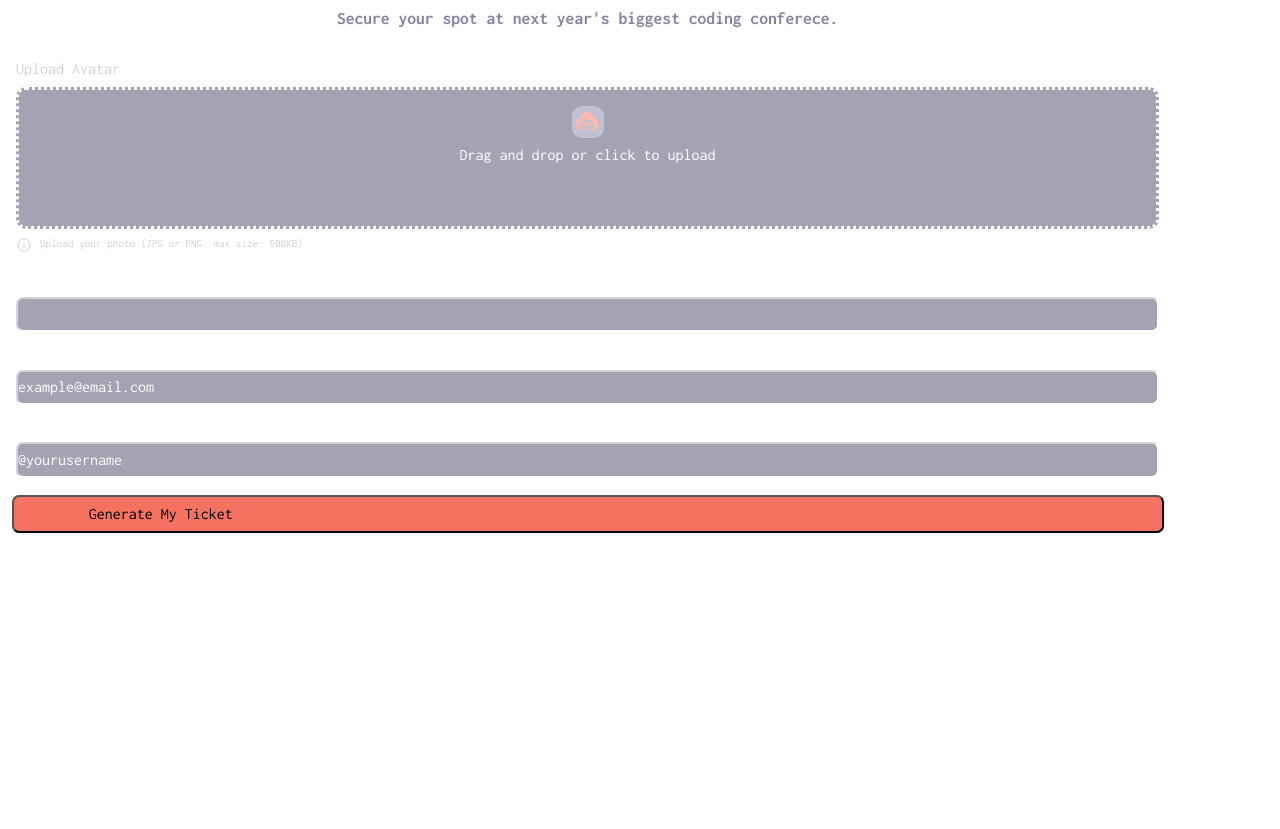
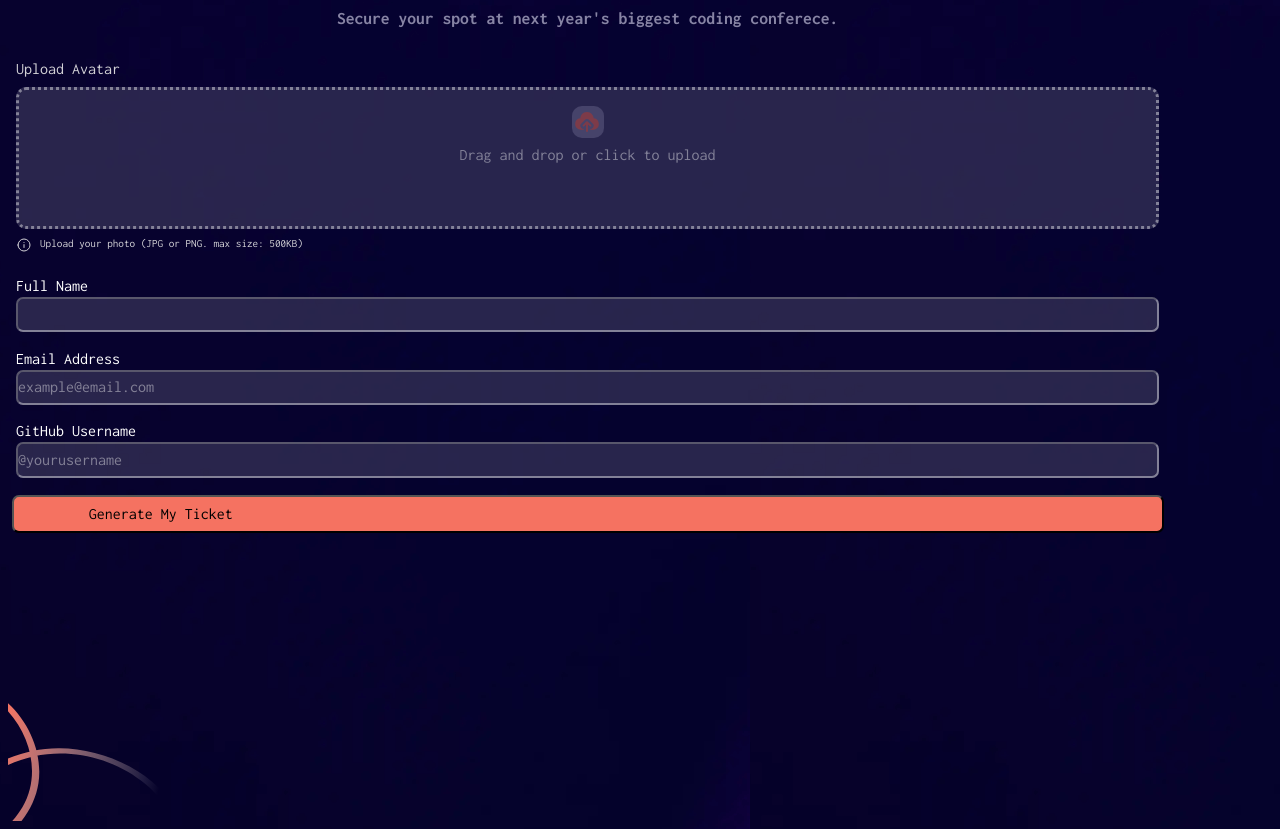
Before and after one commit to Miron-Silviu/conference-ticket-generator, a plain HTML site: page index.html in a window 1280 px wide. Shown: the part 144-973 px from the top of the page. Drawn offline with Linux system fonts and the light colour scheme.

Commit message:
Fix style.css

```diff
--- a/css/style.css
+++ b/css/style.css
@@ -36,14 +36,14 @@
 
 body {
   font-family: var(font-family);
-  background-image: url(./assets/images/background-mobile.png);
+  background-image: url(../assets/images/background-mobile.png);
 
   font-size: var(--font-size-labels);
   display: flex;
 }
 /* main container */
 .container {
-  background-image: url(./assets/images/pattern-squiggly-line-top.svg);
+  background-image: url(../assets/images/pattern-squiggly-line-top.svg);
   background-repeat: no-repeat;
   display: flex;
   background-size: 9rem;
@@ -134,7 +134,7 @@ body {
 .form {
   display: flex;
   margin: 0.5rem 0.5rem;
-  background-image: url(./assets/images/pattern-squiggly-line-bottom-mobile-tablet.svg);
+  background-image: url(../assets/images/pattern-squiggly-line-bottom-mobile-tablet.svg);
   background-size: cover;
   background-position: bottom;
   background-position-x: left;
```
